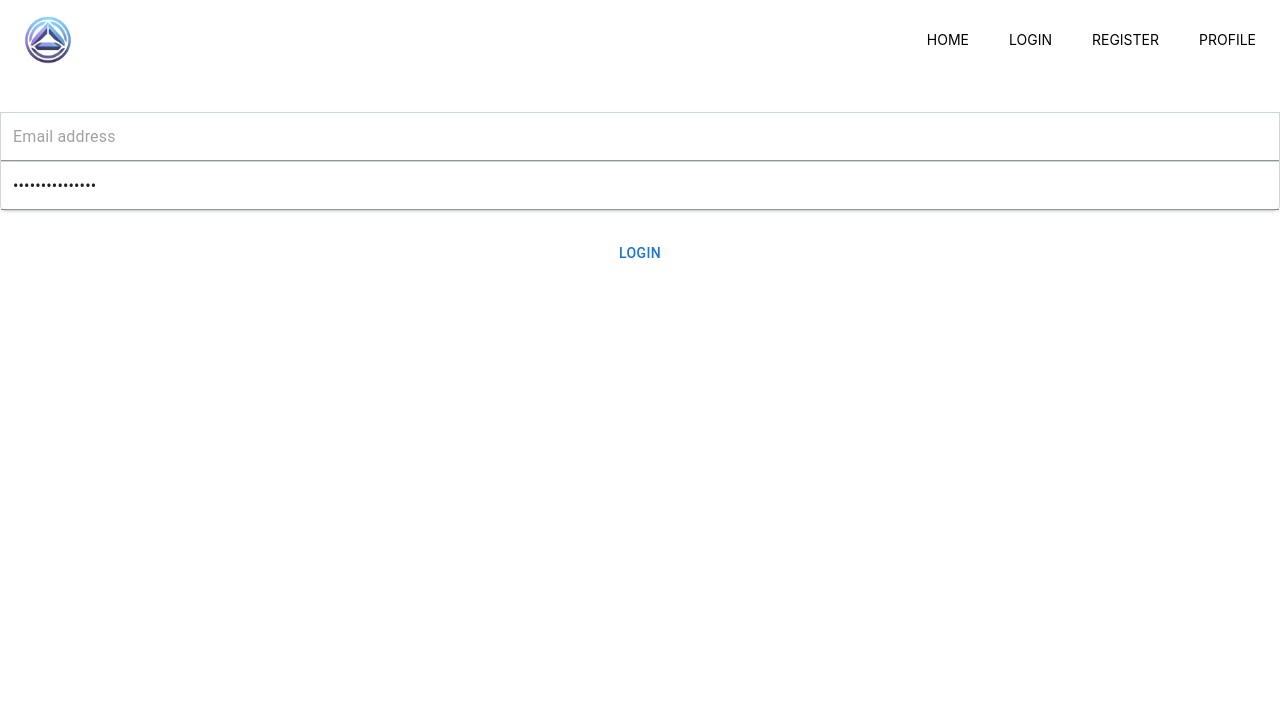
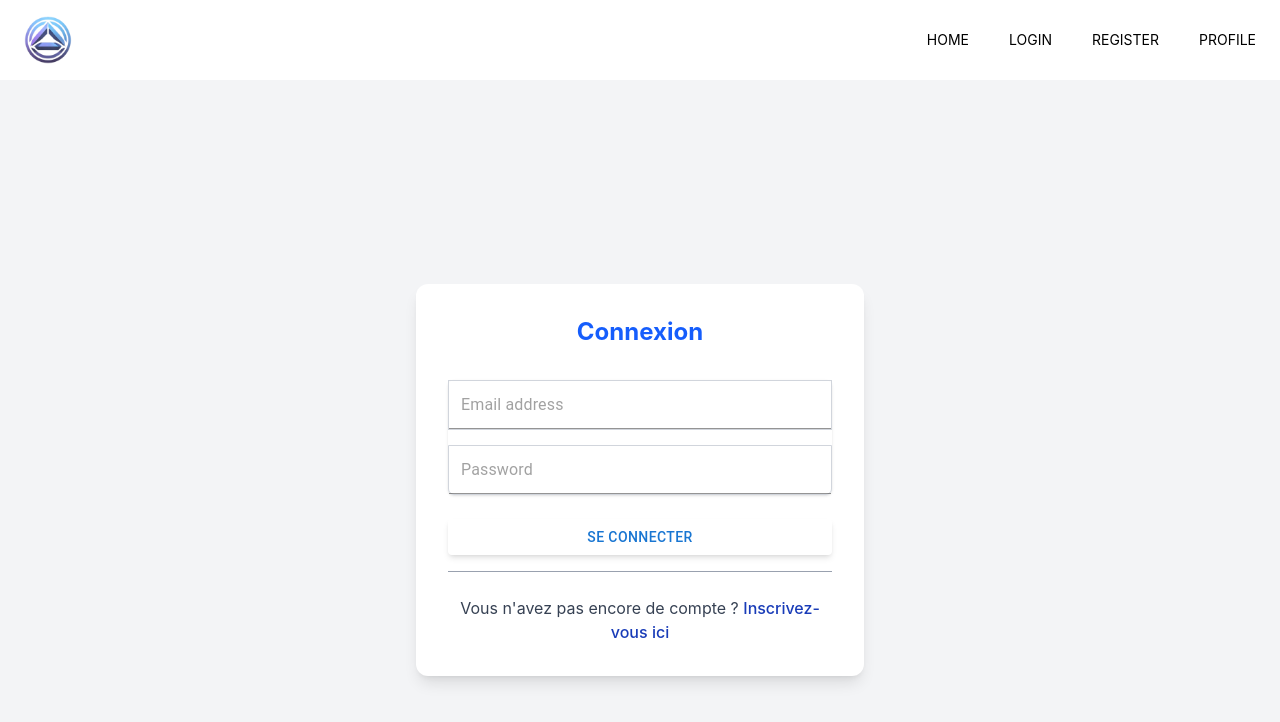
Before and after one commit to hard-tech/Bankys, a React (Vite) app in the folder frontend/: page /login in a window 1280 px wide. Shown: the top 722 px of the page. Built offline with nearby package versions, Linux system fonts and the light colour scheme; no server answers.

Commit message:
Page login et page compte faites manque quelques personnalisations à voir en groupe

```diff
--- a/frontend/src/components/LoginForm.tsx
+++ b/frontend/src/components/LoginForm.tsx
@@ -4,11 +4,9 @@ import { Formik, Form, Field, ErrorMessage } from "formik";
 import { LoginCredentials } from "../type/auth.types";
 
 const validationSchema = Yup.object().shape({
-  email: Yup.string()
-    .required("Email is required"),
+  email: Yup.string().required("Email requis"),
 
-  password: Yup.string()
-    .required("Password is required"),
+  password: Yup.string().required("Mot de passe"),
 });
 
 interface LoginFormProps {
@@ -34,7 +32,7 @@ const LoginForm = ({ formData, setFormData }: LoginFormProps) => {
               name="email"
               type="email"
               as={Input}
-              className="appearance-none rounded-none relative block w-full px-3 py-2 border border-gray-300 placeholder-gray-500 text-gray-900 focus:outline-none focus:ring-indigo-500 focus:border-indigo-500 focus:z-10 sm:text-sm"
+              className="appearance-none rounded-none relative block w-full px-3 py-2 border border-gray-300 placeholder-gray-500 text-gray-900 focus:outline-none focus:ring-indigo-500 focus:border-indigo-500 focus:z-10 sm:text-sm mb-4"
               placeholder="Email address"
             />
             <ErrorMessage
@@ -61,9 +59,11 @@ const LoginForm = ({ formData, setFormData }: LoginFormProps) => {
         <div>
           <Button
             type="submit"
-            className="group relative w-full flex justify-center py-2 px-4 border border-transparent text-sm font-medium rounded-md text-white bg-indigo-600 hover:bg-indigo-700 focus:outline-none focus:ring-2 focus:ring-offset-2 focus:ring-indigo-500"
+            className="w-full flex justify-center py-2 px-4 border border-transparent text-sm font-medium
+              rounded-md text-white bg-indigo-500 hover:bg-indigo-700
+              transition-transform transform hover:scale-105 shadow-md"
           >
-            Login
+            Se connecter
           </Button>
         </div>
       </Form>
--- a/frontend/src/pages/Account.tsx
+++ b/frontend/src/pages/Account.tsx
@@ -1,8 +1,8 @@
 import { useState, useEffect } from "react";
 import api from "../services/api/axios.config";
 import { AccountFormValues, AccountUser } from "../type/auth.types";
-import AccountsUser from '../components/AccountsUser';
-import AccountForm from '../components/AccountCreate';
+import AccountsUser from "../components/AccountsUser";
+import AccountForm from "../components/AccountCreate";
 import { toast } from "react-hot-toast";
 
 const AccountsList = () => {
@@ -27,30 +27,28 @@ const AccountsList = () => {
     };
 
     fetchAccounts();
-    }, [accounts]);
-
+  }, []);
 
   useEffect(() => {
     const addAccount = async () => {
-
       if (formData.name) {
-                toast.promise(
-                    api.post(`/account/create/${formData.name}`),
-                    {
-                        loading: 'Ajout',
-                        success: 'Ajouté avec succès',
+        toast
+          .promise(api.post(`/account/create/${formData.name}`), {
+            loading: "Ajout",
+            success: "Ajouté avec succès",
             error: (err) => {
-                            return err.response?.data?.detail?.message || "An error occurred during registration.";
+              return (
+                err.response?.data?.detail?.message ||
+                "An error occurred during registration."
+              );
             },
-                    }
-                ).then(() => {
-                    setFormData(
-                        { name: "", type: "" }
-                    )
+          })
+          .then((response) => {
+            setAccounts((prevAccounts) => [...prevAccounts, response.data]);
+            setFormData({ name: "", type: "" });
           })
           .catch(() => {
             // Handle any additional error logic here if needed
-                    }).finally(() => {
           });
       }
     };
@@ -58,28 +56,30 @@ const AccountsList = () => {
     addAccount();
   }, [formData]);
 
-    if (loading) return <p className="account-loading">Chargement des comptes...</p>;
+  if (loading)
+    return <p className="account-loading">Chargement des comptes...</p>;
   if (error) return <p className="account-error">{error}</p>;
 
   return (
     <section className="flex flex-col items-center justify-center min-h-screen bg-gray-100 p-6">
       {/* Formulaire de création */}
-            <div className="w-full max-w-md bg-white p-6 rounded-xl shadow-md">
+      <div>
         <AccountForm formData={formData} setFormData={setFormData} />
       </div>
 
       <h2 className="text-2xl font-bold mt-6">Mes Comptes</h2>
 
       {accounts.length > 0 ? (
-                <div className="w-full max-w-lg mt-4 bg-white p-4 rounded-lg shadow-md">
+        <div className="grid grid-cols-1 sm:grid-cols-2 gap-4 w-full max-w-4xl mt-4">
           {accounts.map((account) => (
+            <div key={account.id} className="bg-white p-4 rounded-lg shadow-md">
               <AccountsUser
-                            key={account.id}
                 id={account.id}
                 name={account.name}
                 iban={account.iban}
                 sold={account.sold}
               />
+            </div>
           ))}
         </div>
       ) : (
--- a/frontend/src/pages/Login.tsx
+++ b/frontend/src/pages/Login.tsx
@@ -1,45 +1,68 @@
-import { useEffect, useState } from "react";
-import { useNavigate } from "react-router-dom";
+import { useState } from "react";
+import { useNavigate, Link } from "react-router-dom";
 import { toast } from "react-hot-toast";
 import { LoginCredentials } from "../type/auth.types";
+import LoginForm from "../components/LoginForm";
 import { authService } from "../services/auth/auth.service";
-import LoginForm from "../components/LoginForm";
 
 const Login = () => {
   const [formData, setFormData] = useState<LoginCredentials>({
     email: "",
-    password: "@NewPassword123",
+    password: "",
   });
 
+  const [loading, setLoading] = useState(false);
   const navigate = useNavigate();
 
-  useEffect(() => {
-    const loginUser = async () => {
-
-      if (formData.email && formData.password) {
-        toast.promise(
-          // api.post("/auth/register", formData),
-          authService.login(formData),
-          {
-            loading: 'Logging in...',
-            success: 'Login successful!',
-            error: (err) => {
-              return err.response?.data?.detail?.message || "An error occurred during the login process.";
-            },
-          }
-        ).then(() => {
-          navigate("/");
-        }).catch(() => {
-        }).finally(() => {
+  const handleLogin = async () => {
+    if (formData.email && formData.password) {
+      setLoading(true);
+      try {
+        await toast.promise(authService.login(formData), {
+          loading: "Connexion en cours...",
+          success: "Connexion réussie !",
+          error: "Une erreur est survenue lors de la connexion.",
         });
+        navigate("/");
+      } catch (error) {
+        console.error("Erreur de connexion :", error);
+      } finally {
+        setLoading(false);
       }
-    };
-
-    loginUser();
-  }, [formData]);
+    }
+  };
 
   return (
-    <LoginForm formData={formData} setFormData={setFormData} />
+    <div className="flex items-center justify-center min-h-screen bg-gray-100">
+      <div className="bg-white p-8 rounded-xl shadow-lg w-full max-w-md animate-fade-in">
+        <h2 className="text-2xl font-bold text-center text-blue-600 mb-6">
+          Connexion
+        </h2>
+
+        {/* Formulaire avec espacement entre chaque champ */}
+        <div className="space-y-4">
+          <LoginForm formData={formData} setFormData={setFormData} />
+        </div>
+
+        {loading && (
+          <p className="text-center text-gray-500 mt-4">
+            Veuillez patienter...
+          </p>
+        )}
+
+        <div className="border-t border-gray-400 my-4"></div>
+        {/* Bouton pour aller vers l'inscription */}
+        <p className="text-center text-gray-700 mt-6">
+          Vous n'avez pas encore de compte ?{" "}
+          <Link
+            to="/register"
+            className="text-blue-800 font-semibold underline hover:underline"
+          >
+            Inscrivez-vous ici
+          </Link>
+        </p>
+      </div>
+    </div>
   );
 };
 
```
Also changed, not shown: frontend/src/components/AccountCreate.tsx (+66 -13 lines). Lines whose indentation alone changed are shown as unchanged.
